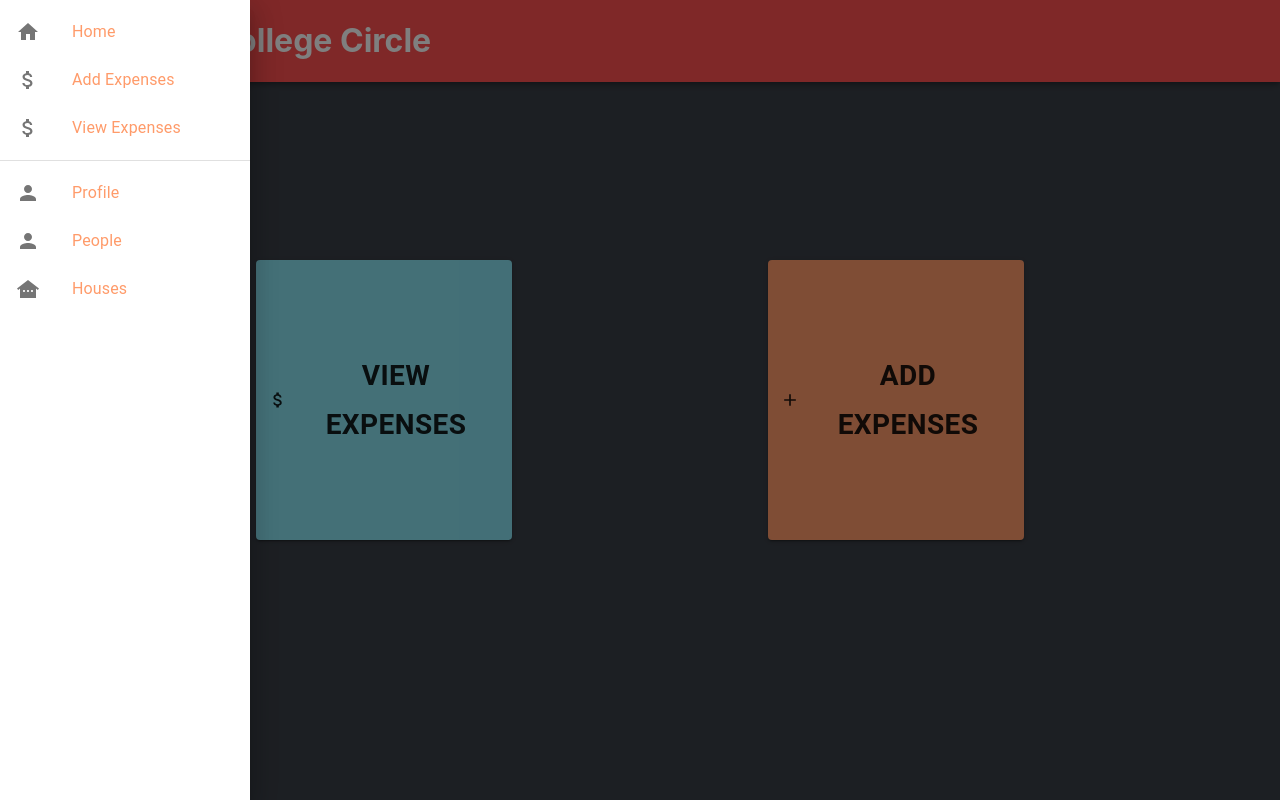
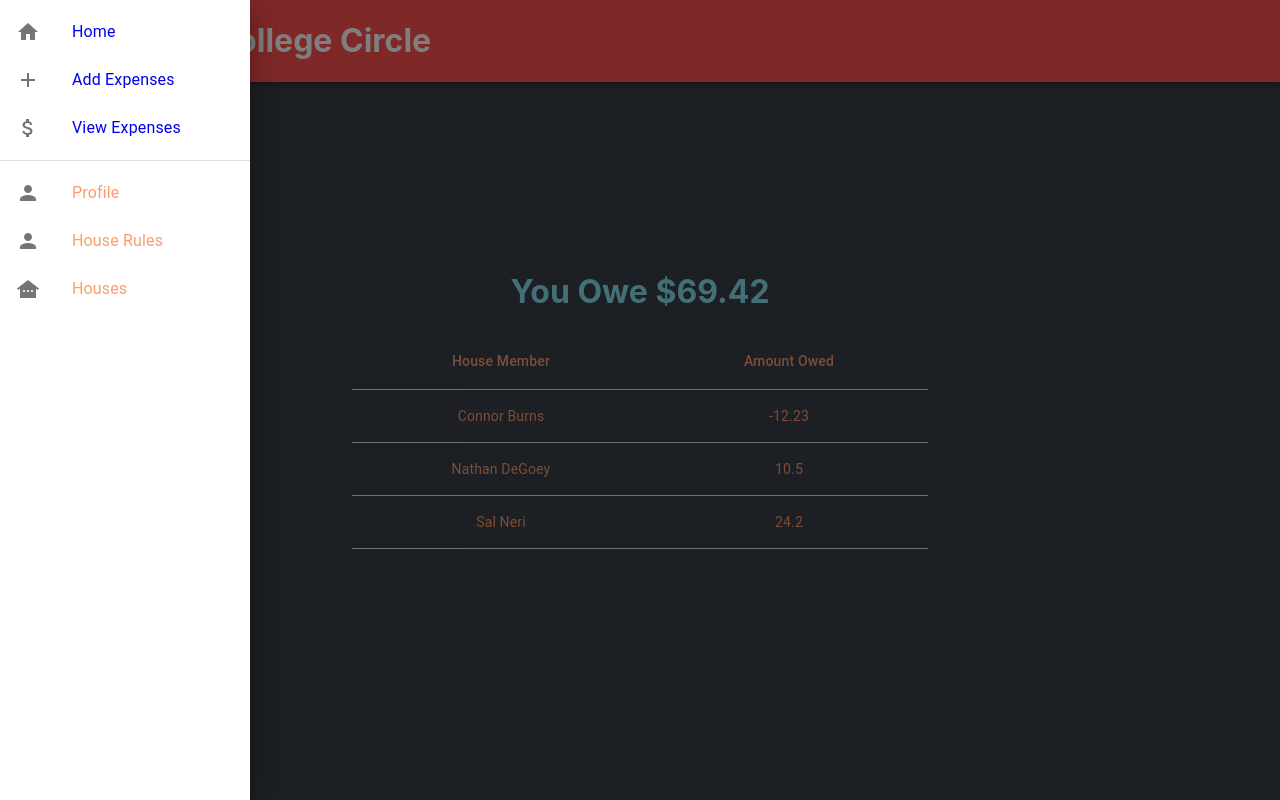
Before and after one commit to connorburns19/HouseMate, a React (Create React App) app in the folder house_mate/: page /view-expense in a window 1280 px wide. Both pictures are taken after a click on the button 44 px from the left and 40 px from the top of the page. Built offline with nearby package versions, Linux system fonts and the light colour scheme.

Commit message:
completed routing for existing pages

```diff
--- a/house_mate/package.json
+++ b/house_mate/package.json
@@ -11,8 +11,10 @@
     "@testing-library/jest-dom": "^5.14.1",
     "@testing-library/react": "^11.2.7",
     "@testing-library/user-event": "^12.8.3",
+    "history": "^5.1.0",
     "react": "^17.0.2",
     "react-dom": "^17.0.2",
+    "react-router-dom": "^6.0.1",
     "react-scripts": "4.0.3",
     "web-vitals": "^1.1.2"
   },
--- a/house_mate/src/App.js
+++ b/house_mate/src/App.js
@@ -5,6 +5,7 @@ import AddIcon from "@mui/icons-material/Add";
 import AttachMoneyIcon from "@mui/icons-material/AttachMoney";
 import theme from "./Themes/theme.js";
 import NavBar from "./NavBar/NavBar";
+import { Link } from 'react-router-dom';
 
 function App() {
   return (
@@ -13,6 +14,7 @@ function App() {
         <NavBar />
         <div className="landing-page__flex-wrapper">
           <div className="landing-page__button-container">
+            <Link to="/view-expense" style={{ textDecoration: 'none' }}>
               <Button
                 startIcon={<AttachMoneyIcon />}
                 color="primary"
@@ -21,8 +23,10 @@ function App() {
               >
                 <h1>View Expenses</h1>
               </Button>
+            </Link>
           </div>
           <div className="landing-page__button-container">
+          <Link to="/add-expense" style={{ textDecoration: 'none' }}>
             <Button
               startIcon={<AddIcon />}
               color="secondary"
@@ -31,6 +35,7 @@ function App() {
             >
               <h1>Add Expenses</h1>
             </Button>
+            </Link>
           </div>
         </div>
       </ThemeProvider>
--- a/house_mate/src/NavBar/NavBar.js
+++ b/house_mate/src/NavBar/NavBar.js
@@ -5,6 +5,7 @@ import AppBar from '@mui/material/AppBar';
 import ToolBar from '@mui/material/Toolbar'
 import IconButton from '@mui/material/IconButton';
 import MenuIcon from '@mui/icons-material/Menu';
+import AddIcon from "@mui/icons-material/Add";
 import Box from '@mui/material/Box';
 import Drawer from '@mui/material/Drawer';
 import List from '@mui/material/List';
@@ -16,6 +17,8 @@ import PersonIcon from '@mui/icons-material/Person';
 import AttachMoneyIcon from '@mui/icons-material/AttachMoney';
 import HomeIcon from '@mui/icons-material/Home';
 import OtherHousesIcon from '@mui/icons-material/OtherHouses';
+import { Link } from "react-router-dom";
+
 
 const addresses = ['40 St. George Street', '15 King\'s College Circle', '6 Hoskin Ave']
 
@@ -26,32 +29,51 @@ function NavBar() {
 
     const toggleDrawer = (anchor, open) => (event) => {
         if (event.type === 'keydown' && (event.key === 'Tab' || event.key === 'Shift')) {
-        return;
+            return;
         }
-
         setState({ ...state, [anchor]: open });
     };
 
+    const navList = [
+        {
+            text: "Home",
+            link: "/",
+            icon: <HomeIcon />
+        },
+        {
+            text: "Add Expenses",
+            link: "/add-expense",
+            icon: <AddIcon/>
+        },
+        {
+            text: "View Expenses",
+            link: "/view-expense",
+            icon: <AttachMoneyIcon />
+        }
+    ]
+
     const list = (anchor) => (
         <Box
-        sx={{ width: anchor === 'top' || anchor === 'bottom' ? 'auto' : 250 }}
-        role="presentation"
+        sx={{ width: 250 }}
         onClick={toggleDrawer(anchor, false)}
         onKeyDown={toggleDrawer(anchor, false)}
         >
         <List>
-            {['Home', 'Add Expenses', 'View Expenses'].map((text, index) => (
-            <ListItem button key={text}>
-                <ListItemIcon>
-                {index === 0 ? <HomeIcon /> : <AttachMoneyIcon /> }
-                </ListItemIcon>
-                <ListItemText primary={text} />
-            </ListItem>
-            ))}
+            {navList.map((item, index) => {
+                const { text, icon, link } = item;
+                return(
+                <Link to={link} style={{ textDecoration: 'none' }}>
+                    <ListItem button key={text}>
+                        {icon && <ListItemIcon>{icon}</ListItemIcon>}
+                        <ListItemText primary={text} />
+                    </ListItem>
+                </Link>
+                )
+            })}
         </List>
         <Divider />
         <List>
-            {['Profile', 'People', 'Houses'].map((text, index) => (
+            {['Profile', 'House Rules', 'Houses'].map((text, index) => (
             <ListItem button key={text}>
                 <ListItemIcon>
                 {index === 2 ? <OtherHousesIcon /> : <PersonIcon />}
--- a/house_mate/src/index.js
+++ b/house_mate/src/index.js
@@ -4,10 +4,19 @@ import './index.css';
 import App from './App';
 import reportWebVitals from './reportWebVitals';
 import AddExpense from './AddExpense/AddExpense';
+import ViewExpense from './ViewExpenses/ViewExpense';
+import { BrowserRouter, Routes, Route, Router} from "react-router-dom";
+import NavBar from './NavBar/NavBar';
 
 ReactDOM.render(
   <React.StrictMode>
-    <App/>
+    <BrowserRouter>
+      <Routes>
+          <Route path="/*" element={<App />}/>
+          <Route path="/view-expense" element={<ViewExpense />} />
+          <Route path="/add-expense" element={<AddExpense />} />
+      </Routes>
+    </BrowserRouter>
   </React.StrictMode>,
   document.getElementById('root')
 );
```
Also changed, not shown: 1 other file (tests, documents, lock files or other folders). Lines whose indentation alone changed are shown as unchanged.
